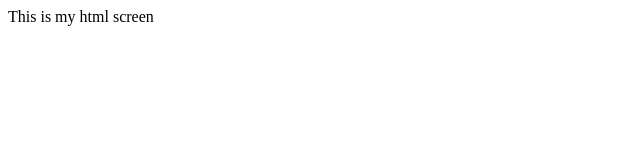
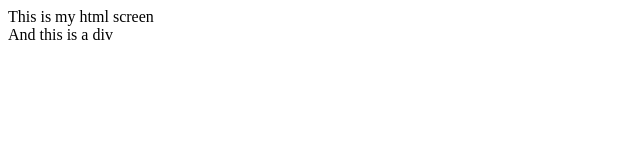
Before and after one commit to 40x/RRS, a plain HTML site: page src/index.html in a window 1280 px wide. Shown: the full height of the page, 0-640 px from the left. Drawn offline with Linux system fonts and the light colour scheme.

Commit message:
feat(module-ui): update index.html to show a div

```diff
--- a/src/index.html
+++ b/src/index.html
@@ -6,5 +6,6 @@
 </head>
 <body>
     This is my html screen
+    <div> And this is a div</div>
 </body>
 </html>
```
